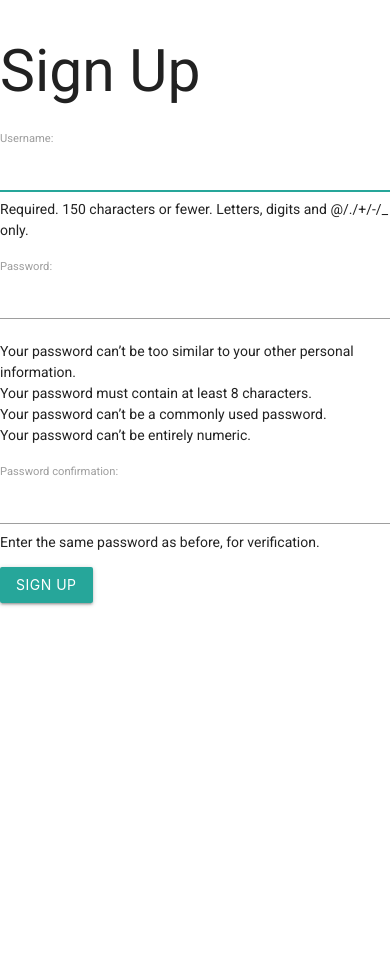
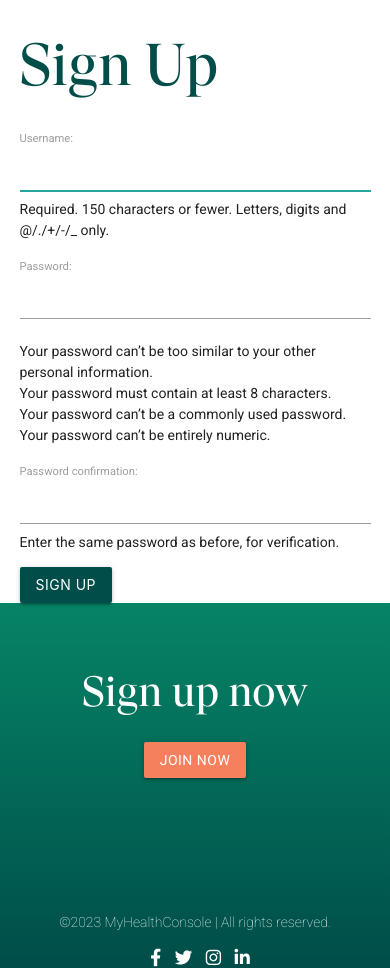
Before and after one commit to clareysean/MyHealthConsole, a Django app: page /accounts/signup/ in a window 390 px wide. Shown: the part 56-1024 px from the top of the page. Before the commit the page ends 662 px from the top, so only its background shows below. Run offline with Django 4.2, Linux system fonts and the light colour scheme.

Commit message:
footer media query

```diff
--- a/main_app/static/css/style.css
+++ b/main_app/static/css/style.css
@@ -473,4 +473,8 @@ Media Queries
     grid-template-columns: repeat(1, 1fr);
   }
 
+  .footer-link-container {
+    flex-direction: column;
+  }
+
 }
--- a/main_app/templates/care_providers/index.html
+++ b/main_app/templates/care_providers/index.html
@@ -40,7 +40,7 @@
 
 <footer class="homepage-footer care-footer">
   <section class="footer-link-container">
-      <p>©2023 MyHealthConsole | All rights reserved.</p>
+      <p class="footer-copyright">©2023 MyHealthConsole | All rights reserved.</p>
       <div class="footer-links">
           <a href="https://www.facebook.com/" target="blank"><i class="fa-brands fa-facebook-f fa-lg"></i></a>
           <a href="https://www.twitter.com/" target="blank"><i class="fa-brands fa-twitter fa-lg"></i></a>
--- a/main_app/templates/home.html
+++ b/main_app/templates/home.html
@@ -52,7 +52,7 @@
         <a href="{% url 'signup' %}" class="waves-effect waves-light btn footer-signup">Join now</a>
     </section>
     <section class="footer-link-container">
-        <p>©2023 MyHealthConsole | All rights reserved.</p>
+        <p class="footer-copyright">©2023 MyHealthConsole | All rights reserved.</p>
         <div class="footer-links">
             <a href="https://www.facebook.com/" target="blank"><i class="fa-brands fa-facebook-f fa-lg"></i></a>
             <a href="https://www.twitter.com/" target="blank"><i class="fa-brands fa-twitter fa-lg"></i></a>
--- a/main_app/templates/prescription_list.html
+++ b/main_app/templates/prescription_list.html
@@ -46,7 +46,7 @@
 
 <footer class="homepage-footer">
   <section class="footer-link-container">
-      <p>©2023 MyHealthConsole | All rights reserved.</p>
+      <p class="footer-copyright">©2023 MyHealthConsole | All rights reserved.</p>
       <div class="footer-links">
           <a href="https://www.facebook.com/" target="blank"><i class="fa-brands fa-facebook-f fa-lg"></i></a>
           <a href="https://www.twitter.com/" target="blank"><i class="fa-brands fa-twitter fa-lg"></i></a>
--- a/main_app/templates/registration/signup.html
+++ b/main_app/templates/registration/signup.html
@@ -1,12 +1,32 @@
 {% extends 'base.html' %} {% block content %}
 
-<h1>Sign Up</h1>
+<div class="container">
 
-<p class="red-text">{{ error_message }}</p>
+  <h1 class="serif grn-text">Sign Up</h1>
 
-<form method="POST" action="{% url 'signup' %}">
-  {% csrf_token %} {{ form.as_p }}
-  <button type="submit" class="btn">Sign Up</button>
-</form>
+  <p class="red-text">{{ error_message }}</p>
+
+  <form method="POST" action="{% url 'signup' %}">
+    {% csrf_token %} {{ form.as_p }}
+    <button type="submit" class="btn grn-bg">Sign Up</button>
+  </form>
+
+</div>
+
+<footer class="homepage-footer">
+  <section class="footer-hero">
+      <h1 class="white-text serif">Sign up now</h1>
+      <a href="{% url 'signup' %}" class="waves-effect waves-light btn footer-signup">Join now</a>
+  </section>
+  <section class="footer-link-container">
+      <p>©2023 MyHealthConsole | All rights reserved.</p>
+      <div class="footer-links">
+          <a href="https://www.facebook.com/" target="blank"><i class="fa-brands fa-facebook-f fa-lg"></i></a>
+          <a href="https://www.twitter.com/" target="blank"><i class="fa-brands fa-twitter fa-lg"></i></a>
+          <a href="https://www.instagram.com/" target="blank"><i class="fa-brands fa-instagram fa-lg"></i></a>
+          <a href="https://www.linkedin.com/" target="blank"><i class="fa-brands fa-linkedin-in fa-lg"></i></a>
+      </div>
+  </section>
+</footer>
 
 {% endblock %}
```
